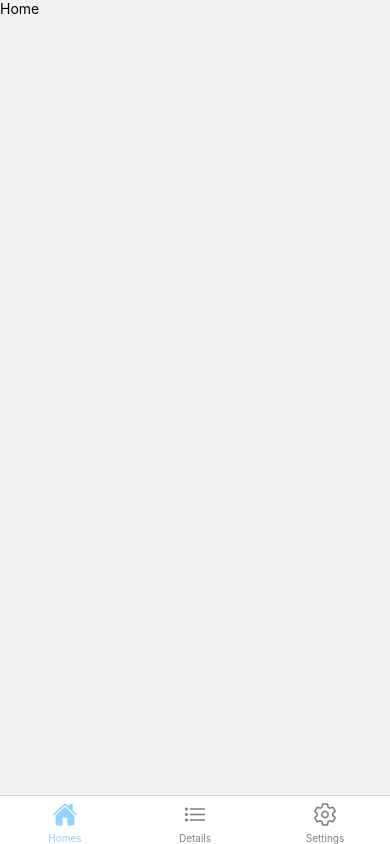
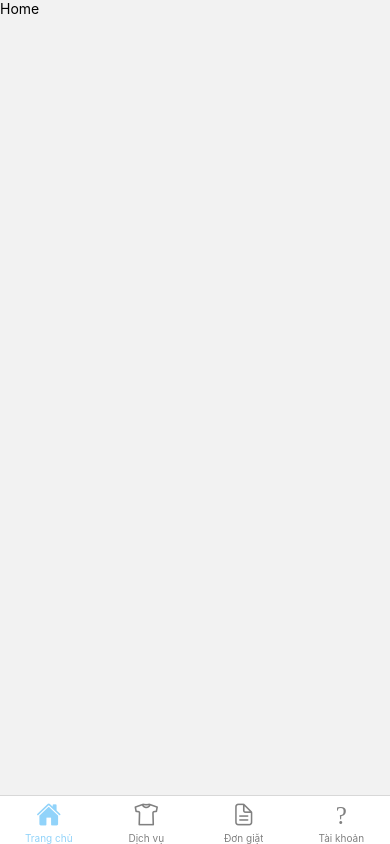
Before and after one commit to ThanhLuan150/FinalMobile, a React Native app in the folder FrontEnd/: screen / in a window 390 px wide. Built offline with nearby package versions, Linux system fonts and the light colour scheme.

Commit message:
change bottom tab

```diff
--- a/FrontEnd/App.tsx
+++ b/FrontEnd/App.tsx
@@ -35,13 +35,14 @@ function App(): React.JSX.Element {
           // eslint-disable-next-line react/no-unstable-nested-components
           tabBarIcon: ({focused, color, size}) => {
             let iconName: string = '';
-            if (route.name === 'Homes') {
+            if (route.name === 'Trang chủ') {
               iconName = focused ? 'home' : 'home-outline';
-            } else if (route.name === 'Details') {
-              iconName = focused ? 'list-sharp' : 'list-outline';
-            } else if (route.name === 'Settings') {
-              iconName = focused ? 'settings' : 'settings-outline';
-              // You can return any component that you like here!
+            } else if (route.name === 'Dịch vụ') {
+              iconName = focused ? 'shirt-sharp' : 'shirt-outline';
+            } else if (route.name === 'Đơn giặt') {
+              iconName = focused ? 'document-text' : 'document-text-outline';
+            } else if (route.name === 'Tài khoản') {
+              iconName = focused ? 'person' : 'persongit -outline';
             }
             return <Ionicons name={iconName} size={size} color={color} />;
           },
@@ -49,9 +50,10 @@ function App(): React.JSX.Element {
           tabBarActiveTintColor: '#91d3fa',
           headerShown: false,
         })}>
-        <Tab.Screen name="Homes" component={HomeDrawerScreen} />
-        <Tab.Screen name="Details" component={DetailScreen} />
-        <Tab.Screen name="Settings" component={SettingsStackScreen} />
+        <Tab.Screen name="Trang chủ" component={HomeDrawerScreen} />
+        <Tab.Screen name="Dịch vụ" component={DetailScreen} />
+        <Tab.Screen name="Đơn giặt" component={SettingsStackScreen} />
+        <Tab.Screen name="Tài khoản" component={SettingsStackScreen} />
       </Tab.Navigator>
     </NavigationContainer>
   );
```
